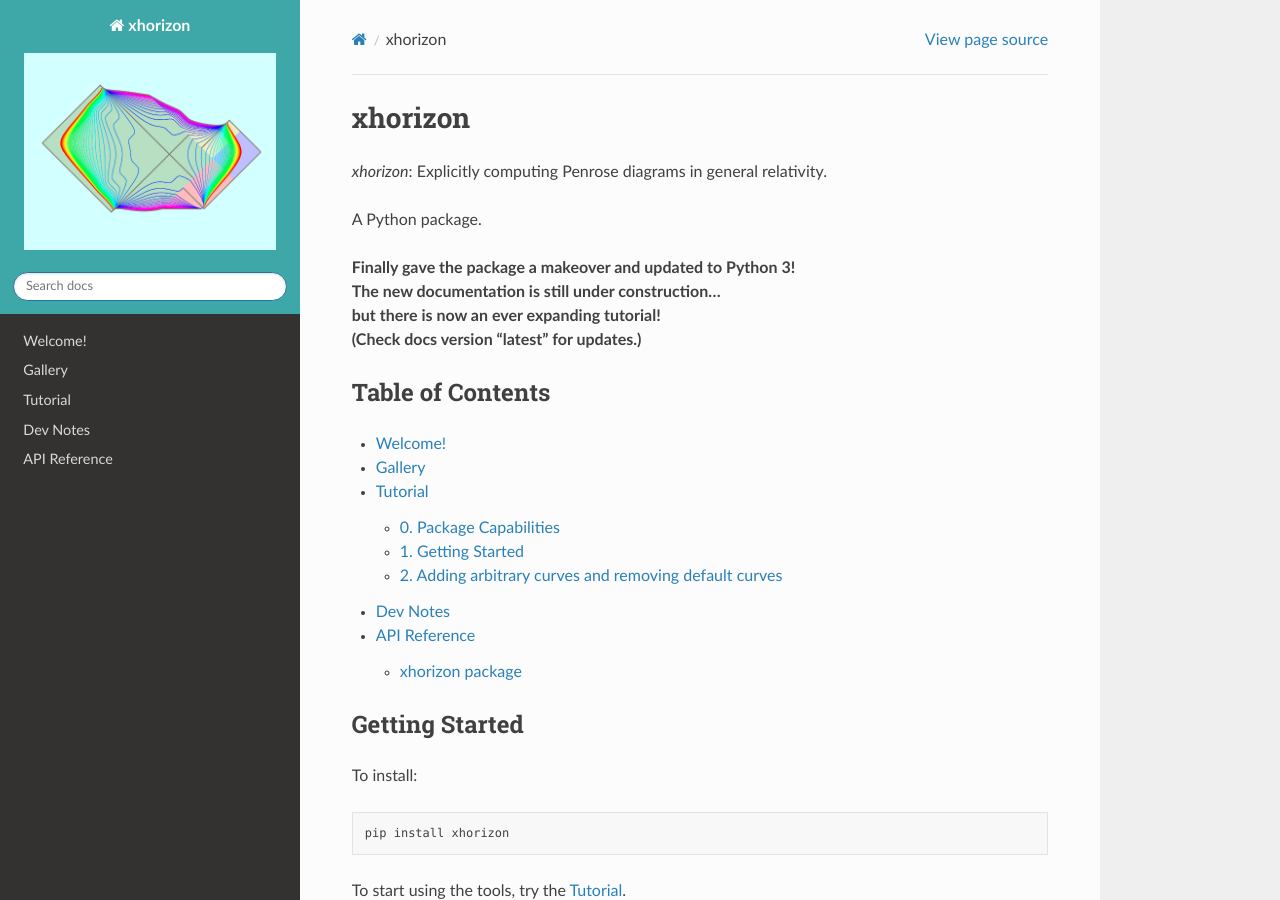
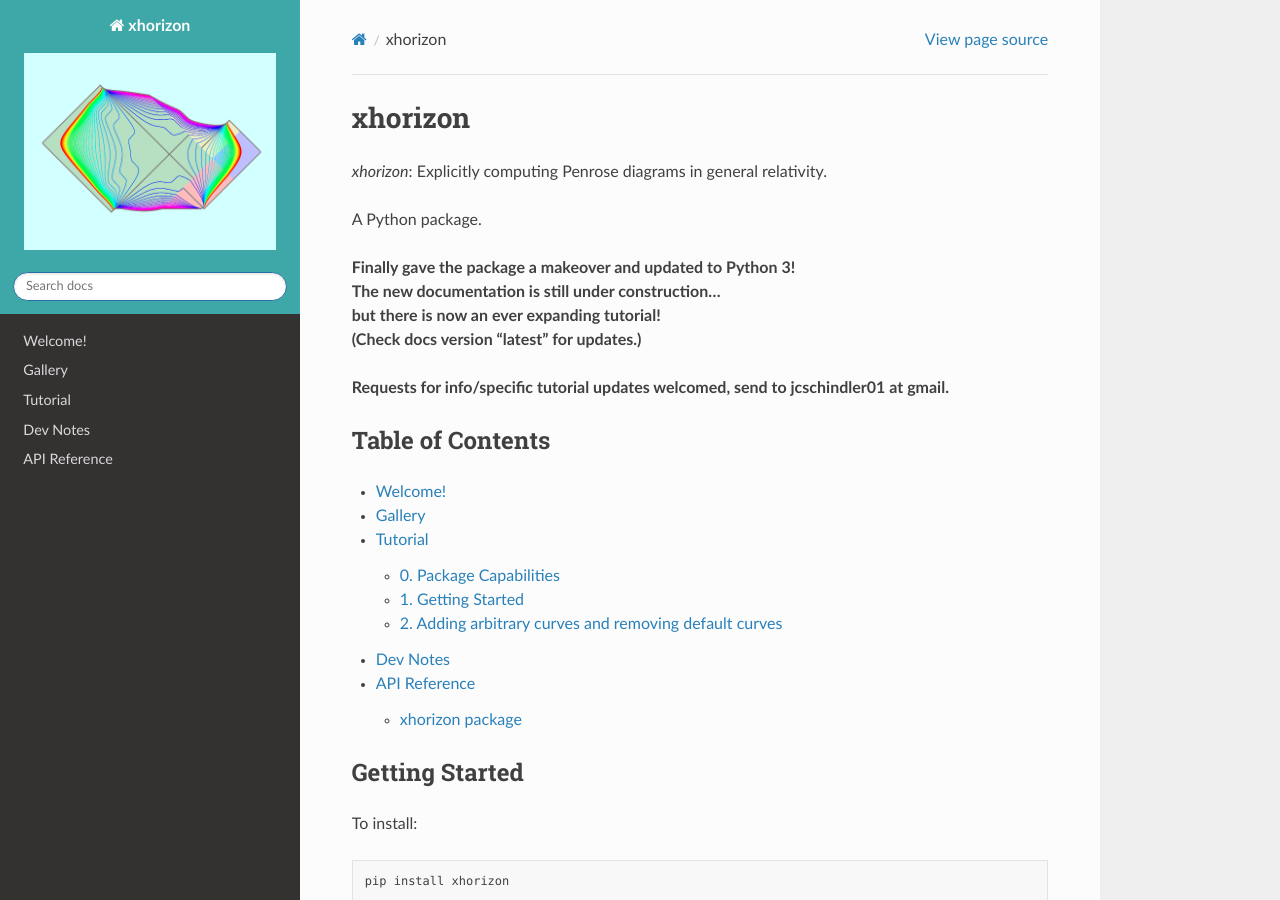
Before and after one commit to xh-diagrams/xhorizon, a Sphinx documentation site: the page built from docs/source/index.rst, in a window 1280 px wide and 900 px high. Built offline with Sphinx 7.4.7 and the Read the Docs theme 2.0.0, drawn with Linux system fonts in a browser that asks for light colours.

Commit message:
Update docs.

```diff
--- a/docs/source/index.rst
+++ b/docs/source/index.rst
@@ -13,6 +13,8 @@ A Python package.
 | **The new documentation is still under construction...**
 | **but there is now an ever expanding tutorial!**
 | **(Check docs version "latest" for updates.)**
+
+**Requests for info/specific tutorial updates welcomed, send to jcschindler01 at gmail.**
 
 
 Table of Contents
```
